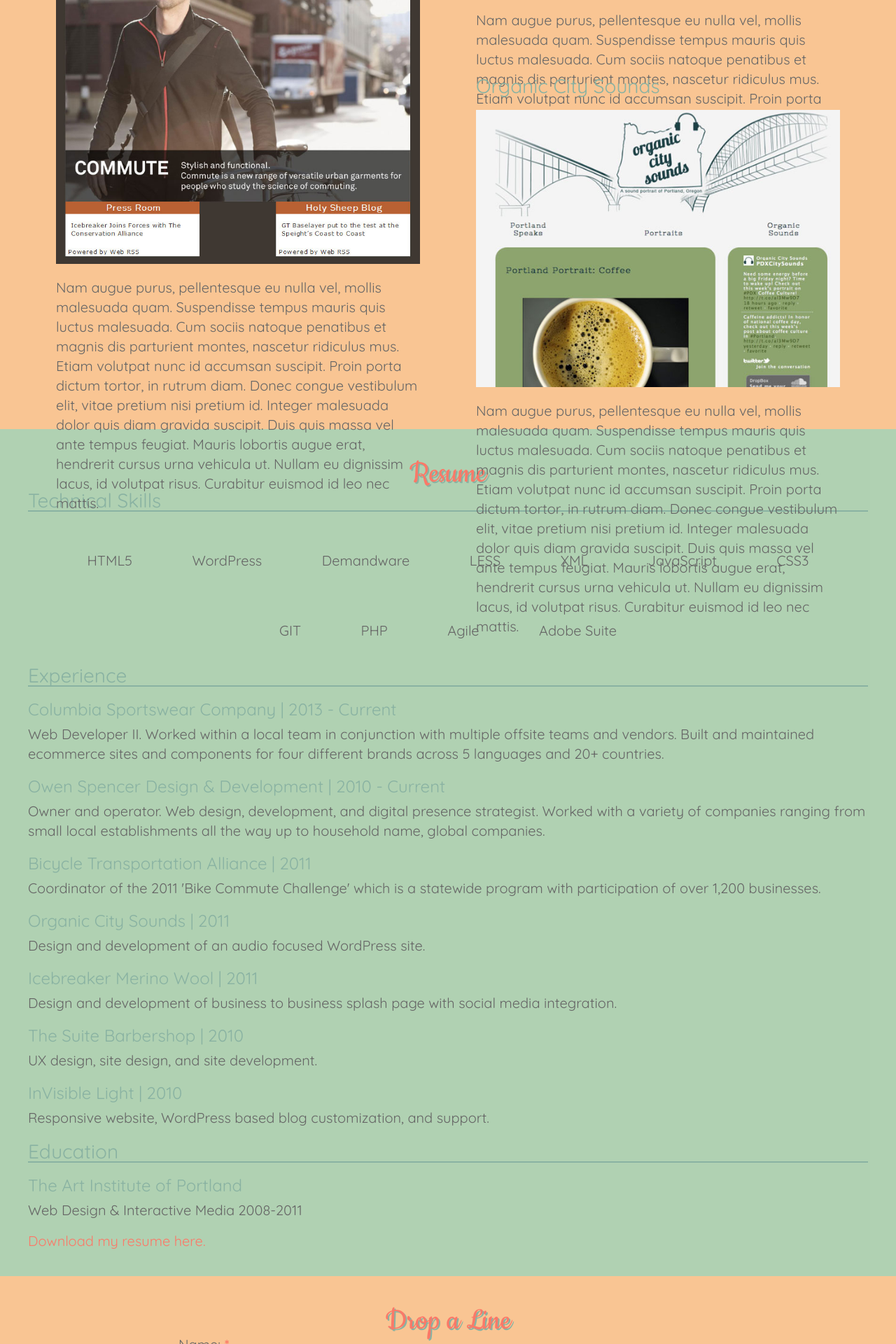
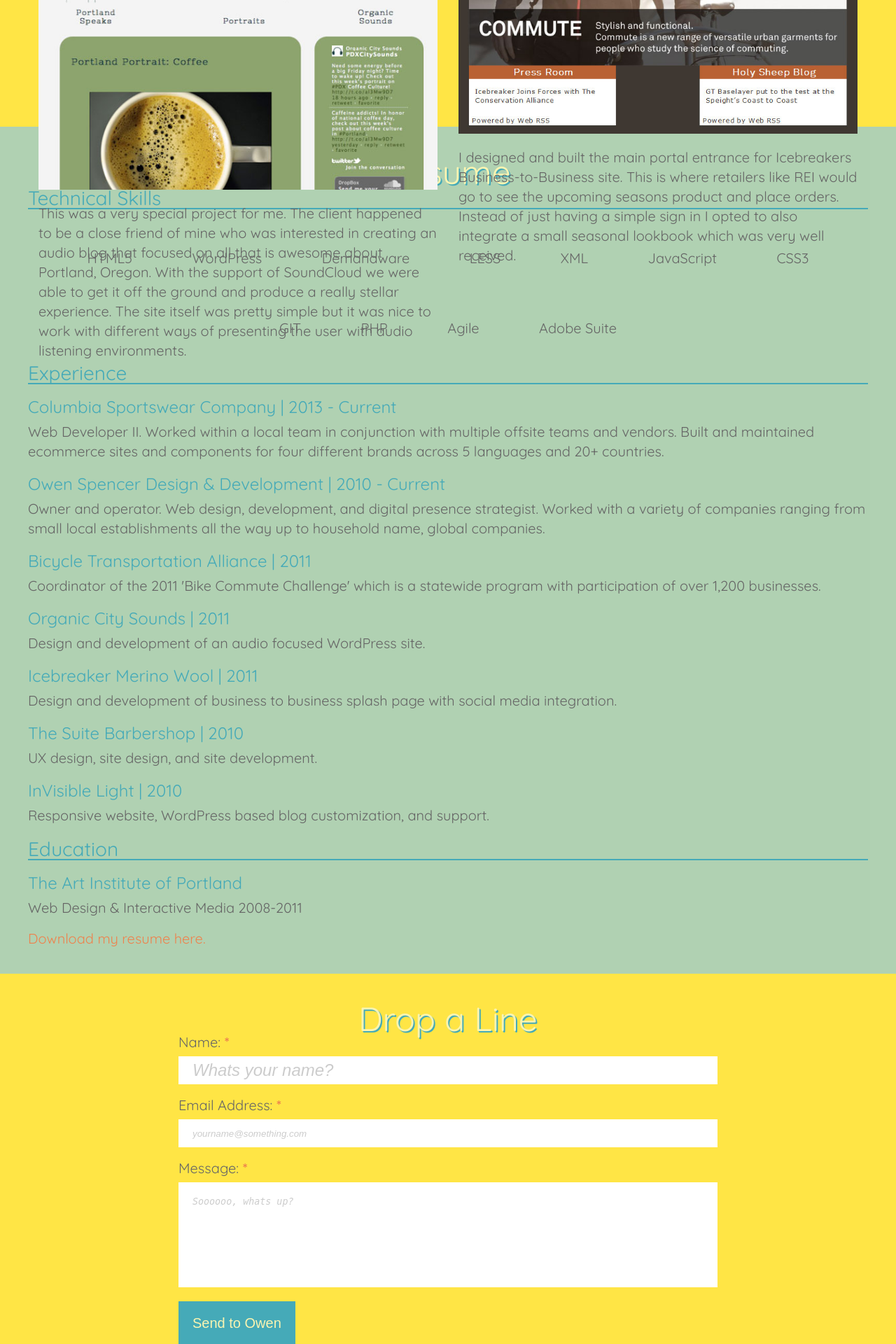
Before and after one commit to addicted2awesme/portfolio, a PHP site: page / in a window 1280 px wide. Shown: the part 2920-4840 px from the top of the page at 70% size. Run offline with PHP 8.4, Linux system fonts and the light colour scheme.

Commit message:
updated colors, typography,  and content

```diff
--- a/index.html
+++ b/index.html
@@ -57,7 +57,7 @@
 						<h2>MountainHardwear.com</h2>
 						<img class="screengrab" src="img/mhw-site.png"/>
 						<div class="project-blurb">
-							<p>In addition to being a main player in the rebuilding and subsequent launching of the 2012 <a href="http://www.montainhardear.com">MountainHardwear.com</a> refresh ecommerce site, I also built the inspiration section of the site which is WordPress based and needed to be custom configured for the needs of the business users.</p>
+							<p>In addition to being heavily involved in the rebuilding and subsequent launching of the 2012 <a href="http://www.montainhardear.com">MountainHardwear.com</a> refreshed ecommerce site, I also built the inspiration section of the site which is WordPress based and needed to be custom configured for the needs of the business users.</p>
 						</div>
 					</article>
 
@@ -73,42 +73,42 @@
 						<h2>Columbia Sportswear</h2>
 						<div class="project-blurb">
 							<img class="screengrab" src="img/columbia.png"/>
-							<p>Nam augue purus, pellentesque eu nulla vel, mollis malesuada quam. Suspendisse tempus mauris quis luctus malesuada. Cum sociis natoque penatibus et magnis dis parturient montes, nascetur ridiculus mus. Etiam volutpat nunc id accumsan suscipit. Proin porta dictum tortor, in rutrum diam. Donec congue vestibulum elit, vitae pretium nisi pretium id. Integer malesuada dolor quis diam gravida suscipit. Duis quis massa vel ante tempus feugiat. Mauris lobortis augue erat, hendrerit cursus urna vehicula ut. Nullam eu dignissim lacus, id volutpat risus. Curabitur euismod id leo nec mattis.</p>
+							<p>Columbia Sportswear is a staple in the Northwest and I have had a wonderful time working on a wide variety of initiatives and projects with them. I have worked for them as both a contracted company as well as a full time employee. Working on a site that is translated into 5 different languages and conducts business in over 20 countries has unique challenges and has really helped me expand my skills and problem solving abilities.</p>
 						</div>
 					</article>
 					<article class="project-block" id="res-block">
 						<h2>Resnick Sustainability Institute | CalTech</h2>
 						<div class="project-blurb">
 							<img class="screengrab" src="img/resnick.png"/>
-							<p>Nam augue purus, pellentesque eu nulla vel, mollis malesuada quam. Suspendisse tempus mauris quis luctus malesuada. Cum sociis natoque penatibus et magnis dis parturient montes, nascetur ridiculus mus. Etiam volutpat nunc id accumsan suscipit. Proin porta dictum tortor, in rutrum diam. Donec congue vestibulum elit, vitae pretium nisi pretium id. Integer malesuada dolor quis diam gravida suscipit. Duis quis massa vel ante tempus feugiat. Mauris lobortis augue erat, hendrerit cursus urna vehicula ut. Nullam eu dignissim lacus, id volutpat risus. Curabitur euismod id leo nec mattis.</p>
+							<p>This site was really awesome to work on! The crew down at CalTech was a pleasure to interact with and they were very receptive to the input from myself and the lead-designer. Since the Resnick Institute (CalTech's sustainability focused research and development branch) hosts a very large amount and variety of information on their site, it was quite the task to develop a responsive site that would work well for all their needs. </p>
 						</div>
 					</article>
 					<article class="project-block" id="res-block">
 						<h2>SOREL</h2>
 						<div class="project-blurb">
 							<img class="screengrab" src="img/sorel.png"/>
-							<p>Nam augue purus, pellentesque eu nulla vel, mollis malesuada quam. Suspendisse tempus mauris quis luctus malesuada. Cum sociis natoque penatibus et magnis dis parturient montes, nascetur ridiculus mus. Etiam volutpat nunc id accumsan suscipit. Proin porta dictum tortor, in rutrum diam. Donec congue vestibulum elit, vitae pretium nisi pretium id. Integer malesuada dolor quis diam gravida suscipit. Duis quis massa vel ante tempus feugiat. Mauris lobortis augue erat, hendrerit cursus urna vehicula ut. Nullam eu dignissim lacus, id volutpat risus. Curabitur euismod id leo nec mattis.</p>
+							<p>Working on high-fashion sites is not something I would ever have thought I would do but it turns out to be really fun! I have been able work with them on a number of campaigns including the 2012 "Get Your Boots Dirty" initiative which was highly successful and helped the company put one of (if not the most) successful years in the books.</p>
 						</div>
 					</article>
 					<article class="project-block" id="res-block">
 						<h2>Montrail Footwear</h2>
 						<div class="project-blurb">
 							<img class="screengrab" src="img/montrail.png"/>
-							<p>Nam augue purus, pellentesque eu nulla vel, mollis malesuada quam. Suspendisse tempus mauris quis luctus malesuada. Cum sociis natoque penatibus et magnis dis parturient montes, nascetur ridiculus mus. Etiam volutpat nunc id accumsan suscipit. Proin porta dictum tortor, in rutrum diam. Donec congue vestibulum elit, vitae pretium nisi pretium id. Integer malesuada dolor quis diam gravida suscipit. Duis quis massa vel ante tempus feugiat. Mauris lobortis augue erat, hendrerit cursus urna vehicula ut. Nullam eu dignissim lacus, id volutpat risus. Curabitur euismod id leo nec mattis.</p>
+							<p>I have built out some really interesting marketing initiatives for Montrail as well as a ton of work on their ecommerce site and blog.</p>
 						</div>
 					</article>
 					<article class="project-block" id="res-block">
 						<h2>Icebreaker</h2>
 						<div class="project-blurb">
 							<img class="screengrab" src="img/icebreaker.jpg"/>
-							<p>Nam augue purus, pellentesque eu nulla vel, mollis malesuada quam. Suspendisse tempus mauris quis luctus malesuada. Cum sociis natoque penatibus et magnis dis parturient montes, nascetur ridiculus mus. Etiam volutpat nunc id accumsan suscipit. Proin porta dictum tortor, in rutrum diam. Donec congue vestibulum elit, vitae pretium nisi pretium id. Integer malesuada dolor quis diam gravida suscipit. Duis quis massa vel ante tempus feugiat. Mauris lobortis augue erat, hendrerit cursus urna vehicula ut. Nullam eu dignissim lacus, id volutpat risus. Curabitur euismod id leo nec mattis.</p>
+							<p>I designed and built the main portal entrance for Icebreakers Business-to-Business site. This is where retailers like REI would go to see the upcoming seasons product and place orders. Instead of just having a simple sign in I opted to also integrate a small seasonal lookbook which was very well received. </p>
 						</div>
 					</article>
 					<article class="project-block" id="res-block">
 						<h2>Organic City Sounds</h2>
 						<div class="project-blurb">
 							<img class="screengrab" src="img/organicCitySounds.jpg"/>
-							<p>Nam augue purus, pellentesque eu nulla vel, mollis malesuada quam. Suspendisse tempus mauris quis luctus malesuada. Cum sociis natoque penatibus et magnis dis parturient montes, nascetur ridiculus mus. Etiam volutpat nunc id accumsan suscipit. Proin porta dictum tortor, in rutrum diam. Donec congue vestibulum elit, vitae pretium nisi pretium id. Integer malesuada dolor quis diam gravida suscipit. Duis quis massa vel ante tempus feugiat. Mauris lobortis augue erat, hendrerit cursus urna vehicula ut. Nullam eu dignissim lacus, id volutpat risus. Curabitur euismod id leo nec mattis.</p>
+							<p>This was a very special project for me. The client happened to be a close friend of mine who was interested in creating an audio blog that focused on all that is awesome about Portland, Oregon. With the support of SoundCloud we were able to get it off the ground and produce a really stellar experience. The site itself was pretty simple but it was nice to work with different ways of presenting the user with audio listening environments.</p>
 						</div>
 					</article>
 
--- a/styles/global.css
+++ b/styles/global.css
@@ -947,14 +954,14 @@
   background: yellow;
 }
 a {
-  color: #fb7968;
+  color: #ed834e;
   text-decoration: none;
 }
 a:hover {
-  background: #f9c593;
+  background: #ffe545;
 }
 html {
-  background: #fafad4;
+  background: #ffe545;
   font-family: 'Quicksand', helvetica-neue, helvetica, sans-serif;
   font-size: 20px;
   color: #666666;
@@ -978,16 +985,16 @@ html {
 }
 /*Headlines*/
 .section-headline {
-  font-family: 'Cookie', cursive;
+  font-family: 'Quicksand', helvetica-neue, helvetica, sans-serif;
   font-size: 48px;
-  color: #fb7968;
-  text-shadow: 2px 2px 0px #89b2a2;
+  color: #faf4b1;
+  text-shadow: 2px 2px 0px #45aab8;
   text-align: center;
 }
 .section-subheadline {
   font-family: 'Quicksand', helvetica-neue, helvetica, sans-serif;
   font-size: 28px;
-  color: #89b2a2;
+  color: #45aab8;
   font-weight: 400;
   margin-bottom: 20px;
   text-align: center;
@@ -997,7 +1004,7 @@ html {
 h3 {
   font-family: 'Quicksand', helvetica-neue, helvetica, sans-serif;
   font-size: 28px;
-  color: #89b2a2;
+  color: #45aab8;
   font-weight: 400;
   margin-bottom: 20px;
 }
@@ -1138,12 +1144,21 @@ header nav ul li a {
 }
 .project-block {
   padding: 40px;
-  width: 50%;
+  position: relative;
+  min-height: 1px;
+  padding-left: 15px;
+  padding-right: 15px;
+}
+@media (min-width: 992px) {
+  .project-block {
+    float: left;
+    width: 50%;
+  }
 }
 .project-block h2 {
   font-family: 'Quicksand', helvetica-neue, helvetica, sans-serif;
   font-size: 28px;
-  color: #89b2a2;
+  color: #45aab8;
   font-weight: 400;
   margin-bottom: 20px;
 }
@@ -1166,15 +1181,15 @@ header nav ul li a {
 #resume h2 {
   font-family: 'Quicksand', helvetica-neue, helvetica, sans-serif;
   font-size: 28px;
-  color: #89b2a2;
+  color: #45aab8;
   font-weight: 400;
   margin-bottom: 20px;
-  border-bottom: 2px solid #89b2a2;
+  border-bottom: 2px solid #45aab8;
 }
 #resume h3 {
   font-family: 'Quicksand', helvetica-neue, helvetica, sans-serif;
   font-size: 24px;
-  color: #89b2a2;
+  color: #45aab8;
   font-weight: 400;
   margin: 10px 0;
 }
@@ -1191,7 +1206,7 @@ header nav ul li a {
 }
 #portfolio,
 #contact {
-  background: #f9c593;
+  background: #ffe545;
 }
 /**Contact Form*/
 #contact-form {
@@ -1259,7 +1274,7 @@ header nav ul li a {
 }
 #contact-form .required {
   font-weight: bold;
-  color: #fb7968;
+  color: #ed834e;
 }
 #contact-form #submit-button {
   width: auto;
@@ -1267,11 +1282,11 @@ header nav ul li a {
   font-size: 20px;
   padding: 20px;
   cursor: pointer;
-  color: #fafad4;
+  color: #faf4b1;
   border: none;
   display: block;
   float: left;
-  background-color: #89b2a2;
+  background-color: #45aab8;
 }
 #contact-form #submit-button:hover {
   background-color: #666666;
--- /dev/null
+++ b/styles/global.less
@@ -0,0 +1,321 @@
+@import "bootstrap/bootstrap.less";
+@import "typography.less";
+/*The basics*/
+*::-moz-selection {
+	background: yellow;
+}
+*::selection {
+	background: yellow;
+}
+a {
+	color: @red;
+	text-decoration: none;
+	&:hover {
+		background: @tan;
+	}
+}
+html {
+	background: @tan;
+	.body-1;
+}
+* {
+	.box-sizing(border-box);
+}
+
+/*Wrapper*/
+.biggie-smalls {
+	.make-row();
+	.container-fixed();
+}
+.content-wrapper {
+	margin-top: 200px;
+}
+/*Headlines*/
+.section-headline {
+	.headline-2;
+	.center-text;
+}
+.section-subheadline {
+	.headline-3;
+	.center-text;
+	font-style: italic;
+	margin-bottom: @margin-large;
+}
+h3 {
+	.headline-3;
+}
+p {
+	margin-bottom: @margin-standard;
+	line-height: 1.4;
+}
+header {
+	background: @body-bg-color;
+	position: fixed;
+	width: 100%;
+	left: 0;
+	top: 0;
+	z-index: 99;
+	.clearfix();
+	.logo {
+	.make-md-column(12);
+		line-height: .65;
+		.rotate(-10deg);
+		.fname, .lname {
+			width: 100%;
+			float: left;
+			.center-text;
+			.headline-1;
+		}
+	}
+	nav {
+		.make-md-column(12);
+		.hidden-sm;
+		.hidden-xs;
+		margin-top: @margin-standard;
+		ul li {
+			.make-md-column(3);
+			padding: 5px;
+			.headline-3;
+			.center-text;
+			line-height: 1.5;
+			a {
+				height: 100%;
+				width: 100%;
+				display: block;
+				.transition(all .25s);
+			}
+		}
+	}
+}
+
+/*Content*/
+.content-block {
+	.make-row();
+	min-height: 700px;
+	height: auto;
+	.clearfix();
+	padding: @padding-large;
+}
+.content-copy {
+	width: 80%;
+	.center-block;
+}
+.project-block {
+	padding: @padding-large;
+	.make-md-column(6);
+	h2 {
+		.headline-3;
+		margin-bottom: @margin-standard;
+	}
+	.screengrab {
+		.img-responsive();
+		margin-bottom: @margin-standard;
+	}
+}
+#il-block {
+	.screengrab {
+		width: 30%;
+		float: left;
+		margin-right: 25px;
+	}
+	p {
+		width: 60%;
+		float: right;
+		position: relative;
+	}
+}
+#resume {
+	h2{
+		.headline-3;
+		border-bottom: 2px solid @blue;
+	}
+	h3 {
+		.headline-4;
+	}
+	#skills {
+		.center-text;
+
+		li {
+			display: inline-block;
+			margin: @margin-large;
+		}
+	}
+}
+#meet, #resume {
+	background: @green;
+}
+#portfolio, #contact {
+	background: @tan;
+}
+
+/**Contact Form*/
+#contact-form {
+	.make-sm-column(12);
+	.make-md-column(8);
+	.make-md-column-offset(2);
+}
+#contact-form input,
+#contact-form select,
+#contact-form textarea,
+#contact-form label {
+ 	float: left;
+    clear: both;
+}
+#contact-form input,
+#contact-form select,
+#contact-form textarea {
+  	outline: 0px !important;
+    -webkit-appearance: none;
+    border: none;
+    width: 100%;
+    height: 35px;
+    float: left;
+    clear: both;
+	margin-bottom: @margin-standard;
+    padding: @padding-standard;
+}
+#contact-form input:focus,
+#contact-form select:focus,
+#contact-form textarea:focus {
+	border: none;
+   -moz-box-shadow: none;
+    -webkit-box-shadow: none;
+    -o-box-shadow: none;
+    box-shadow: none;
+    font-size: 24px;
+    outline: 0px !important;
+    -webkit-appearance: none;
+}
+#contact-form textarea {
+    height:150px;
+    resize: none;
+}
+#contact-form label {
+    display: block;
+    margin-bottom: @margin-small;
+}
+#contact-form .required {
+    font-weight:bold;
+    color: @red;
+}
+#contact-form #submit-button {
+    width: auto;
+    height: auto;
+    font-size: @body-fontsize;
+    padding: @padding-standard;
+    cursor: pointer;
+    color: @white;
+    border: none;
+    display: block;
+    float: left;
+	background-color: @blue;
+}
+#contact-form #submit-button:hover {
+    background-color: @black;
+}
+#contact-form #submit-button:active {
+    position:relative;
+    top:1px;
+}
+#contact-form #loading {
+    width:32px;
+    height:32px;
+    background-image:url(../img/loading.gif);
+    display:block;
+    position:absolute;
+    right:130px;
+    bottom:16px;
+    display:none;
+}
+#errors {
+    border:solid 1px #E58E8E;
+    padding:10px;
+    margin:25px 0px;
+    display:block;
+    width:437px;
+    -webkit-border-radius:8px;
+    -moz-border-radius:8px;
+    border-radius:8px;
+    background:#FFE6E6 url(../img/cancel_48.png) no-repeat 405px center;
+    display:none;
+}
+#errors li {
+    padding:2px;
+    list-style:none;
+}
+#errors li:before {
+    content: ' - ';
+}
+#errors #info {
+    font-weight:bold;
+}
+#errors #info:before {
+    content: '';
+}
+#success {
+    border:solid 1px #83D186;
+    padding:25px 10px;
+    margin:25px 0px;
+    display:block;
+    width:437px;
+    -webkit-border-radius:8px;
+    -moz-border-radius:8px;
+    border-radius:8px;
+    background:#D3EDD3 url(../img/accepted_48.png) no-repeat 405px center;
+    font-weight:bold;
+    display:none;
+}
+#errors.visible, #success.visible {
+    display:block;
+}
+#req-field-desc {
+    font-style:italic;
+}
+/* Remove box shadow firefox, chrome and opera put around required fields. It looks rubbish. */
+input:required, textarea:required {
+    -moz-box-shadow:none;
+    -webkit-box-shadow:none;
+    -o-box-shadow:none;
+    box-shadow:none;
+}
+
+/* Normalize placeholder styles */
+
+/* chrome, safari */
+::-webkit-input-placeholder {
+    color:#CCC;
+    font-style:italic;
+}
+
+/* mozilla */
+input:-moz-placeholder, textarea:-moz-placeholder {
+    color:#CCC;
+    font-style:italic;
+}
+
+/* ie (faux placeholder) */
+input.placeholder-text, textarea.placeholder-text  {
+    color:#CCC;
+    font-style:italic;
+}
+
+
+@media (max-width: @screen-md-max) {
+	header .logo {
+		.rotate(0deg);
+	}
+}
+
+@media(max-width: @screen-sm-max) {
+	.project-block {
+		width: 100%;
+	}
+
+}
+
+@media(max-width: @screen-xs-max) {
+
+	#contact-form #submit-button {
+		width: 100%;
+	}
+}
--- a/styles/typography.less
+++ b/styles/typography.less
@@ -20,9 +20,9 @@
 }
 
 .headline-2 {
-	font-family: @secondary-font, cursive;
+	font-family: @primary-font, helvetica-neue, helvetica, sans-serif;
 	font-size: @headline2-fontsize;
-	color: @red;
+	color: @white;
 	text-shadow: 2px 2px 0px @blue;
 }
 
```
Also changed, not shown: other parts of styles/global.css (+23 -12 lines), styles/variables.less (+8 -0 lines).
